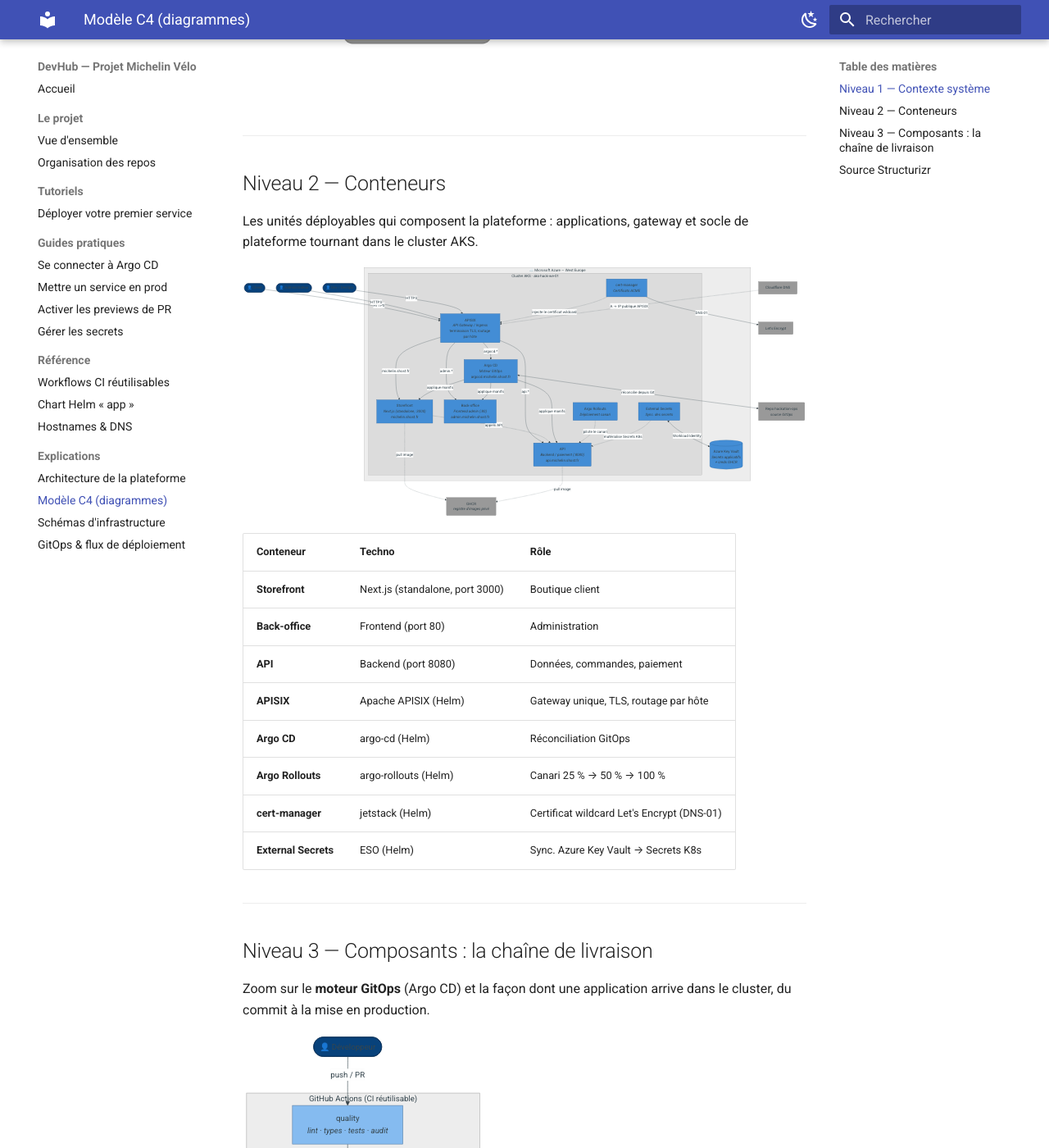
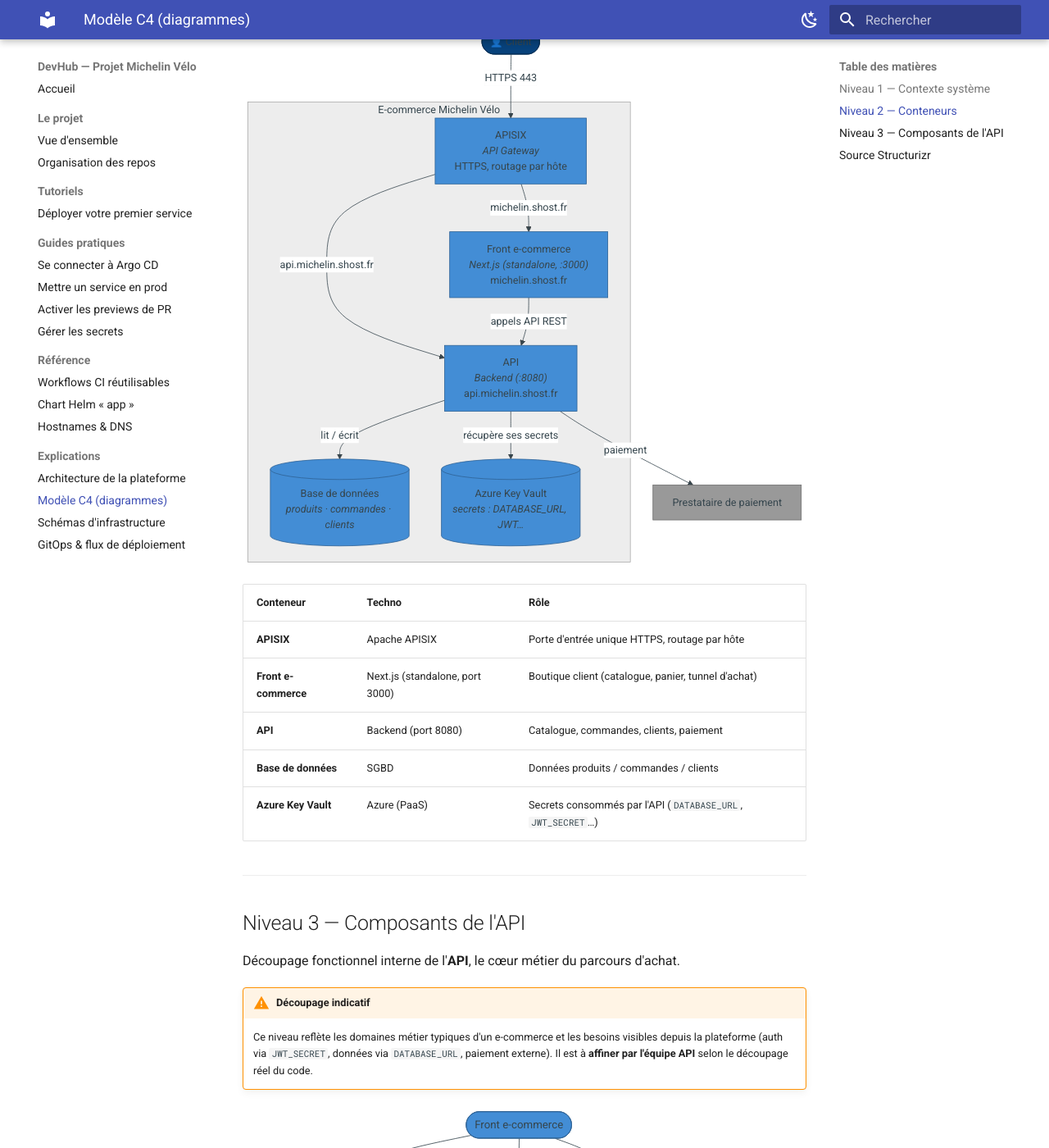
Before and after one commit to Hackaton-ESGI-x-Michelin/devhub, an MkDocs documentation site: the page built from docs/explanation/c4.md, in a window 1280 px wide and 1400 px high, scrolled down 1511 px. Shown: the whole window at 82% size. Built offline with MkDocs 1.6.1 and Material for MkDocs 9.7.7, drawn with Linux system fonts in a browser that asks for light colours; some of the changed text lies outside the part shown.

Commit message:
docs(c4): recentre le C4 sur le métier (e-commerce + API), corrige le DSL Structurizr

````diff
--- a/docs/explanation/c4.md
+++ b/docs/explanation/c4.md
@@ -1,9 +1,14 @@
 # Modèle C4 — diagrammes
 
-Cette page décrit l'architecture du projet **Michelin Vélo** avec le
+Cette page décrit l'architecture **métier** du projet **Michelin Vélo** avec le
 [modèle C4](https://c4model.com/) : on zoome progressivement du contexte général
-(niveau 1) jusqu'aux composants internes (niveau 3), puis on projette le tout sur
-l'infrastructure réelle ([Schémas d'infrastructure](infrastructure.md)).
+(niveau 1) jusqu'aux composants de l'API (niveau 3).
+
+!!! note "Périmètre : le métier, pas la plateforme"
+    Ces diagrammes ne montrent que les **blocs métier utiles** : l'e-commerce,
+    l'API, la gateway, les données et le paiement. L'outillage de plateforme et de
+    livraison (Argo CD, Argo Rollouts, cert-manager, External Secrets, CI/CD…) n'y
+    figure pas — il est décrit dans [Schémas d'infrastructure](infrastructure.md).
 
 Les diagrammes ci-dessous sont rendus à la volée (Mermaid). La **source de vérité
 C4** est par ailleurs versionnée en [Structurizr DSL](#source-structurizr) :
@@ -26,32 +31,21 @@ C4** est par ailleurs versionnée en [Structurizr DSL](#source-structurizr) :
 
 ## Niveau 1 — Contexte système
 
-Qui utilise la boutique Michelin Vélo et avec quels systèmes externes elle dialogue.
+Qui utilise l'e-commerce Michelin Vélo et les systèmes externes essentiels au
+parcours d'achat.
 
 ```mermaid
 C4Context
-  title Niveau 1 — Contexte système · Michelin Vélo
+  title Niveau 1 — Contexte système · E-commerce Michelin Vélo
 
-  Person(client, "Client", "Achète des produits de la gamme Michelin Vélo")
-  Person(admin, "Administrateur", "Gère le catalogue, les commandes et le contenu")
-  Person(dev, "Développeur / DevOps", "Livre le code et opère la plateforme")
+  Person(client, "Client", "Parcourt le catalogue et achète des produits Michelin Vélo")
 
-  System(shop, "Plateforme e-commerce Michelin Vélo", "Boutique en ligne premium : storefront, back-office et API, livrés en continu sur AKS")
+  System(shop, "E-commerce Michelin Vélo", "Boutique en ligne premium : front e-commerce + API")
 
-  System_Ext(cloudflare, "Cloudflare DNS", "Résolution DNS de *.michelin.shost.fr (DNS-only)")
-  System_Ext(letsencrypt, "Let's Encrypt", "Autorité de certification (ACME / TLS)")
-  System_Ext(github, "GitHub + GHCR", "Code source, CI/CD et registre d'images privé")
-  System_Ext(azure, "Microsoft Azure", "AKS, Key Vault, identité managée")
+  System_Ext(payment, "Prestataire de paiement", "Encaissement sécurisé des commandes")
 
-  Rel(client, shop, "Navigue et achète", "HTTPS")
-  Rel(admin, shop, "Administre", "HTTPS")
-  Rel(dev, github, "Push, Pull Requests", "git")
-  Rel(dev, shop, "Opère (Argo CD)", "HTTPS")
-
-  Rel(shop, cloudflare, "Est résolu via", "DNS")
-  Rel(shop, letsencrypt, "Obtient ses certificats", "ACME DNS-01")
-  Rel(shop, github, "Tire images & manifs GitOps", "HTTPS")
-  Rel(shop, azure, "S'exécute sur / lit ses secrets", "API Azure")
+  Rel(client, shop, "Parcourt et achète", "HTTPS")
+  Rel(shop, payment, "Initie les paiements", "HTTPS/API")
 
   UpdateLayoutConfig($c4ShapeInRow="2", $c4BoundaryInRow="1")
 ```
@@ -60,61 +54,30 @@ C4Context
 
 ## Niveau 2 — Conteneurs
 
-Les unités déployables qui composent la plateforme : applications, gateway et
-socle de plateforme tournant dans le cluster AKS.
+Les unités déployables qui composent l'e-commerce, plus les briques dont l'API a
+besoin pour fonctionner (données, secrets, paiement).
 
 ```mermaid
 flowchart TB
   client(["👤 Client"]):::person
-  admin(["👤 Administrateur"]):::person
-  dev(["👤 Dev / DevOps"]):::person
 
-  subgraph azure["☁️ Microsoft Azure — West Europe"]
-    subgraph aks["Cluster AKS · aks-hack-we-01"]
-      apisix["APISIX<br/><i>API Gateway / Ingress</i><br/>terminaison TLS, routage par hôte"]:::container
-
-      storefront["Storefront<br/><i>Next.js (standalone, :3000)</i><br/>michelin.shost.fr"]:::container
-      backoffice["Back-office<br/><i>Frontend admin (:80)</i><br/>admin.michelin.shost.fr"]:::container
-      api["API<br/><i>Backend / paiement (:8080)</i><br/>api.michelin.shost.fr"]:::container
-
-      argocd["Argo CD<br/><i>Moteur GitOps</i><br/>argocd.michelin.shost.fr"]:::container
-      rollouts["Argo Rollouts<br/><i>Déploiement canari</i>"]:::container
-      certmgr["cert-manager<br/><i>Certificats ACME</i>"]:::container
-      eso["External Secrets<br/><i>Sync. des secrets</i>"]:::container
-    end
-    keyvault[("Azure Key Vault<br/><i>Secrets applicatifs<br/>+ creds GHCR</i>")]:::container
+  subgraph shop["E-commerce Michelin Vélo"]
+    apisix["APISIX<br/><i>API Gateway</i><br/>HTTPS, routage par hôte"]:::container
+    front["Front e-commerce<br/><i>Next.js (standalone, :3000)</i><br/>michelin.shost.fr"]:::container
+    api["API<br/><i>Backend (:8080)</i><br/>api.michelin.shost.fr"]:::container
+    db[("Base de données<br/><i>produits · commandes · clients</i>")]:::container
+    vault[("Azure Key Vault<br/><i>secrets : DATABASE_URL, JWT…</i>")]:::container
   end
 
-  cloudflare["Cloudflare DNS"]:::ext
-  letsencrypt["Let's Encrypt"]:::ext
-  ghcr["GHCR<br/><i>registre d'images privé</i>"]:::ext
-  gitops["Repo hackation-ops<br/><i>source GitOps</i>"]:::ext
+  payment["Prestataire de paiement"]:::ext
 
-  client -->|HTTPS| apisix
-  admin -->|HTTPS| apisix
-  dev -->|HTTPS| apisix
-
-  apisix -->|"michelin.shost.fr"| storefront
-  apisix -->|"admin.*"| backoffice
-  apisix -->|"api.*"| api
-  apisix -->|"argocd.*"| argocd
-
-  storefront -.->|appels API| api
-
-  argocd -->|"applique manifs"| storefront
-  argocd -->|"applique manifs"| backoffice
-  argocd -->|"applique manifs"| api
-  argocd <-->|"réconcilie depuis Git"| gitops
-  rollouts -.->|"pilote le canari"| api
-
-  certmgr -->|"DNS-01"| letsencrypt
-  certmgr -.->|"injecte le certificat wildcard"| apisix
-  eso <-->|"Workload Identity"| keyvault
-  eso -.->|"matérialise Secrets K8s"| api
-
-  storefront -. "pull image" .-> ghcr
-  api -. "pull image" .-> ghcr
-  cloudflare -.->|"A → IP publique APISIX"| apisix
+  client -->|"HTTPS 443"| apisix
+  apisix -->|"michelin.shost.fr"| front
+  apisix -->|"api.michelin.shost.fr"| api
+  front -->|"appels API REST"| api
+  api -->|"lit / écrit"| db
+  api -->|"récupère ses secrets"| vault
+  api -->|"paiement"| payment
 
   classDef person fill:#08427b,stroke:#052e56,color:#fff;
   classDef container fill:#438dd5,stroke:#2e6295,color:#fff;
@@ -123,68 +86,54 @@ flowchart TB
 
 | Conteneur | Techno | Rôle |
 | --- | --- | --- |
-| **Storefront** | Next.js (standalone, port 3000) | Boutique client |
-| **Back-office** | Frontend (port 80) | Administration |
-| **API** | Backend (port 8080) | Données, commandes, paiement |
-| **APISIX** | Apache APISIX (Helm) | Gateway unique, TLS, routage par hôte |
-| **Argo CD** | argo-cd (Helm) | Réconciliation GitOps |
-| **Argo Rollouts** | argo-rollouts (Helm) | Canari 25 % → 50 % → 100 % |
-| **cert-manager** | jetstack (Helm) | Certificat wildcard Let's Encrypt (DNS-01) |
-| **External Secrets** | ESO (Helm) | Sync. Azure Key Vault → Secrets K8s |
+| **APISIX** | Apache APISIX | Porte d'entrée unique HTTPS, routage par hôte |
+| **Front e-commerce** | Next.js (standalone, port 3000) | Boutique client (catalogue, panier, tunnel d'achat) |
+| **API** | Backend (port 8080) | Catalogue, commandes, clients, paiement |
+| **Base de données** | SGBD | Données produits / commandes / clients |
+| **Azure Key Vault** | Azure (PaaS) | Secrets consommés par l'API (`DATABASE_URL`, `JWT_SECRET`…) |
 
 ---
 
-## Niveau 3 — Composants : la chaîne de livraison
+## Niveau 3 — Composants de l'API
 
-Zoom sur le **moteur GitOps** (Argo CD) et la façon dont une application arrive
-dans le cluster, du commit à la mise en production.
+Découpage fonctionnel interne de l'**API**, le cœur métier du parcours d'achat.
+
+!!! warning "Découpage indicatif"
+    Ce niveau reflète les domaines métier typiques d'un e-commerce et les besoins
+    visibles depuis la plateforme (auth via `JWT_SECRET`, données via
+    `DATABASE_URL`, paiement externe). Il est à **affiner par l'équipe API** selon
+    le découpage réel du code.
 
 ```mermaid
 flowchart TB
-  dev(["👤 Développeur"]):::person
+  front(["Front e-commerce"]):::container
 
-  subgraph ci["GitHub Actions (CI réutilisable)"]
-    quality["quality<br/><i>lint · types · tests · audit</i>"]:::comp
-    security["security<br/><i>Trivy fs (vulns + secrets)</i>"]:::comp
-    build["build<br/><i>buildx · SBOM · provenance<br/>Trivy image · cosign · push GHCR :sha</i>"]:::comp
-    release["release<br/><i>semantic-release · retag :version</i>"]:::comp
-    bump["bump-prod<br/><i>PR auto sur gitops/envs/prod</i>"]:::comp
+  subgraph api["API"]
+    auth["Authentification<br/><i>sessions / JWT</i>"]:::comp
+    catalog["Catalogue<br/><i>produits, stocks</i>"]:::comp
+    cart["Panier<br/><i>lignes, total</i>"]:::comp
+    orders["Commandes<br/><i>création, suivi</i>"]:::comp
+    pay["Paiement<br/><i>orchestration encaissement</i>"]:::comp
   end
 
-  subgraph argocd["Argo CD (namespace argocd)"]
-    root["platform-root<br/><i>app-of-apps</i>"]:::comp
-    appsetProd["ApplicationSet prod<br/><i>liste : storefront/back-office/api</i>"]:::comp
-    appsetPrev["ApplicationSet previews<br/><i>générateur Pull Request</i>"]:::comp
-    appController["Application Controller<br/><i>sync + selfHeal</i>"]:::comp
-  end
+  db[("Base de données")]:::container
+  vault[("Key Vault")]:::container
+  payment["Prestataire de paiement"]:::ext
 
-  ghcr["GHCR :sha / :version"]:::ext
-  gitops["hackation-ops<br/>gitops/envs · appsets · chart"]:::ext
-  cluster["Namespaces prod / pr-&lt;n&gt;<br/><i>Rollout · Service · ApisixRoute</i>"]:::container
+  front --> auth
+  front --> catalog
+  front --> cart
+  cart --> orders
+  orders --> pay
+  auth -->|"clé de signature"| vault
+  catalog -->|"lit"| db
+  orders -->|"lit / écrit"| db
+  pay -->|"encaisse"| payment
 
-  dev -->|push / PR| quality
-  quality --> security --> build --> release --> bump
-  build -->|"image :sha"| ghcr
-  bump -->|"commit image.tag"| gitops
-
-  root -->|"déclare"| appsetProd
-  root -->|"déclare"| appsetPrev
-  gitops -->|"valeurs + chart Helm"| appController
-  appsetProd --> appController
-  appsetPrev -->|"PR labellisée preview"| appController
-  appController -->|"applique manifs"| cluster
-  cluster -. "pull image" .-> ghcr
-
-  classDef person fill:#08427b,stroke:#052e56,color:#fff;
+  classDef container fill:#438dd5,stroke:#2e6295,color:#fff;
   classDef comp fill:#85bbf0,stroke:#5d82a8,color:#000;
-  classDef container fill:#438dd5,stroke:#2e6295,color:#fff;
   classDef ext fill:#999999,stroke:#6b6b6b,color:#fff;
 ```
-
-**Lecture :** la CI de l'app produit une image signée (`:sha` puis `:version`),
-puis ouvre une PR de *bump* sur `hackation-ops`. Argo CD détecte le commit et
-réconcilie le cluster — c'est le seul chemin vers la prod. Détails du flux :
-[GitOps & flux de déploiement](gitops.md).
 
 ---
 
@@ -201,10 +150,11 @@ Pour le rendre en local (vues interactives, export PNG/SVG/PlantUML) :
 ```bash
 docker run -it --rm -p 8080:8080 \
   -v "$(pwd)/diagrams/structurizr:/usr/local/structurizr" \
-  structurizr/lite
+  structurizr/structurizr local
 # puis ouvrir http://localhost:8080
 ```
 
-Le DSL contient les vues *SystemContext*, *Container*, *Component* et un
-*Deployment* (projection sur Azure / AKS). Mettez-le à jour en même temps que les
-diagrammes Mermaid de cette page pour qu'ils restent cohérents.
+Le DSL contient les vues *SystemContext*, *Container* et *Component* (API), plus
+un *Deployment* (projection des conteneurs métier sur Azure / AKS).
+Mettez-le à jour en même temps que les diagrammes Mermaid de cette page pour
+qu'ils restent cohérents.
````
Also changed, not shown: diagrams/structurizr/.structurizr/1/images/Composants-ArgoCD-thumbnail.png (added), diagrams/structurizr/.structurizr/1/images/Conteneurs-thumbnail.png (added), diagrams/structurizr/.structurizr/1/images/Contexte-thumbnail.png (added), diagrams/structurizr/.structurizr/1/images/Deploiement-thumbnail.png (added), diagrams/structurizr/.structurizr/1/images/thumbnail.png (added), 8 other files.
